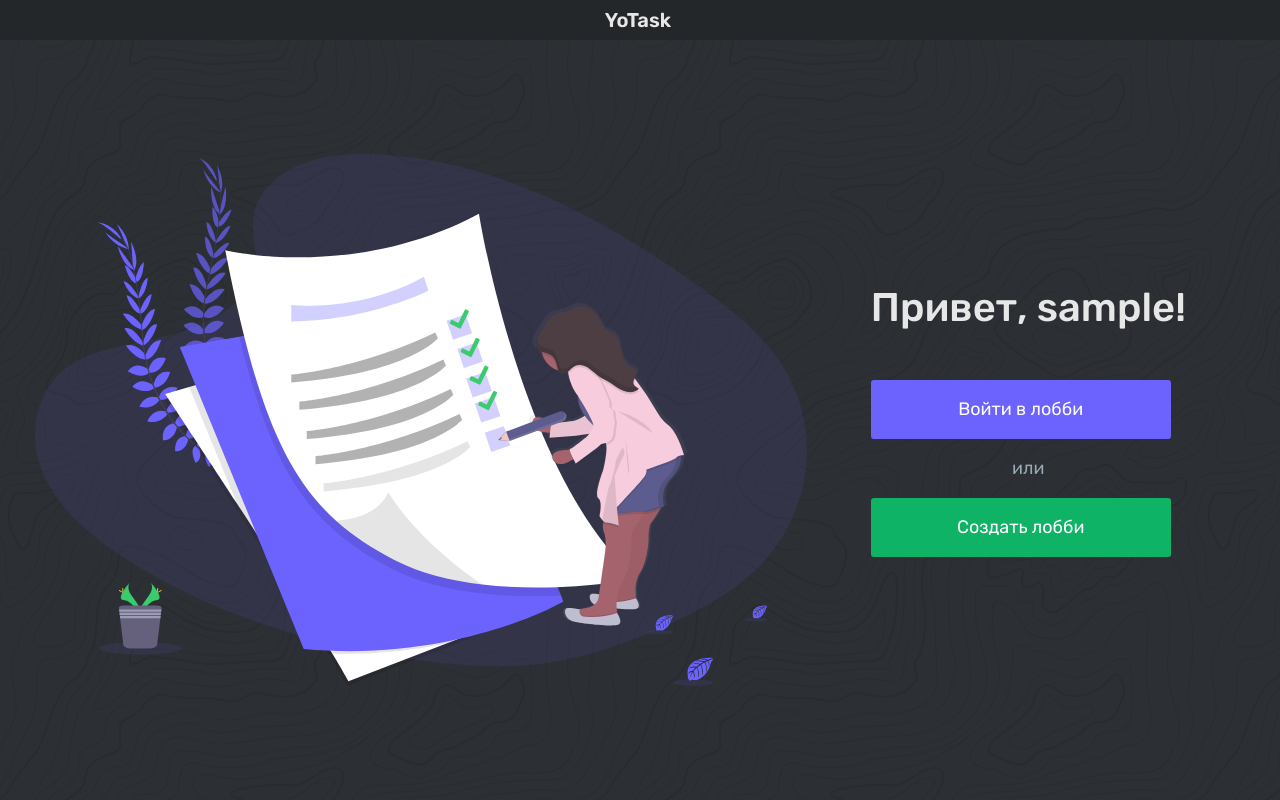
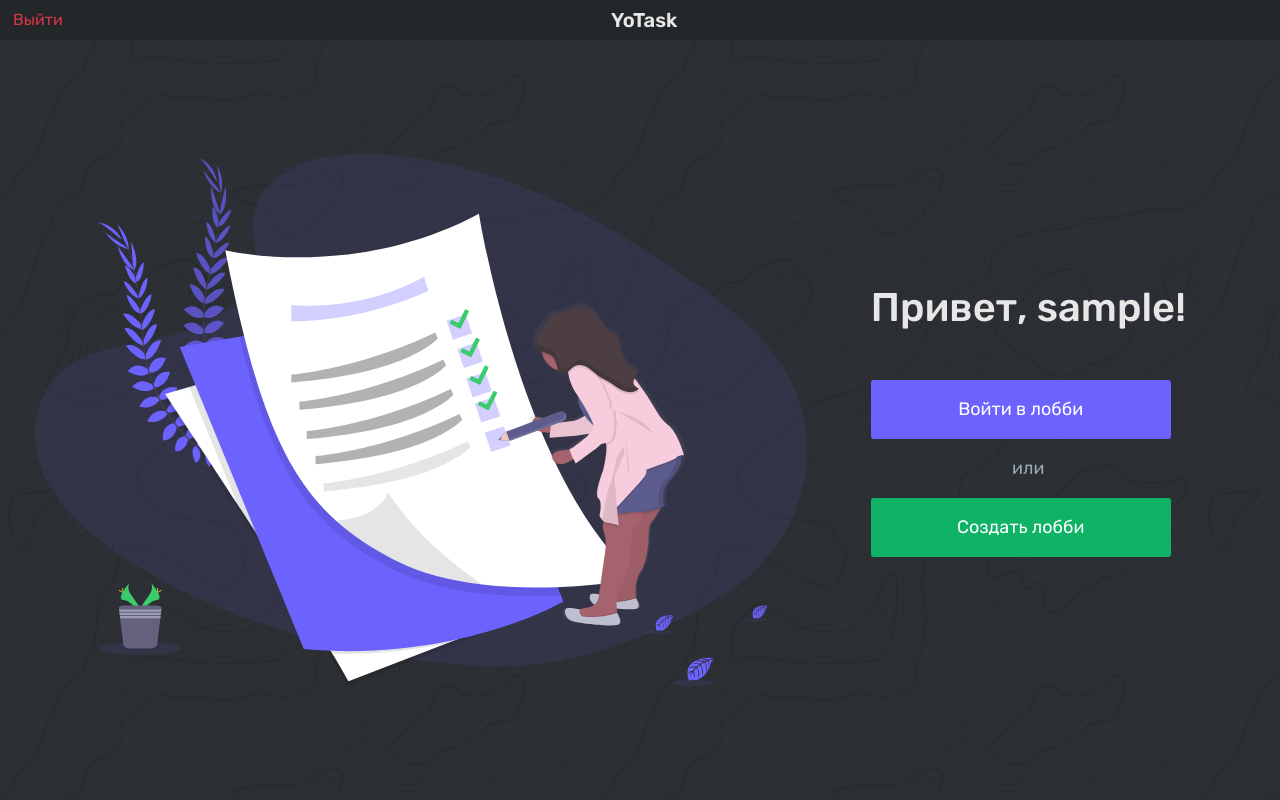
Before and after one commit to likeblood/YoHack, a Django app: page /lobby/ in a window 1280 px wide. Run offline with Django 3.2, Linux system fonts and the light colour scheme; the visitor is signed in with stand-in values (Sample User, id 1); some libraries are stand-ins or nearby versions.

Commit message:
Add exit button

```diff
--- a/YoTask/YoTask/templates/YoTask/include/header.html
+++ b/YoTask/YoTask/templates/YoTask/include/header.html
@@ -1,10 +1,17 @@
 <div>
     <nav class="navbar navbar-dark p-0" style="background-color: #23272A; height: 40px" >
-        <div class="mx-auto">
-
-        <span class="navbar-brand mr-1" style="color: #e7e7e7;">YoTask</span>
-
+        <div>
+            <ul class="nav nav-pills">
+                <button type="button" style="color: #dc3545;" class="btn btn-link" onclick=" relocate_exit()">Выйти</button>
+                <script>
+                function relocate_exit()
+                {
+                     location.href = "/accounts/logout/";
+                }
+                </script>
+        </div>
+        <div class="mx-auto" >
+            <span class="navbar-brand mr-1" style="color: #e7e7e7; margin-left: -45%">YoTask</span>
         </div>
     </nav>
-
 </div>
--- a/YoTask/auth_templates/account/logout.html
+++ b/YoTask/auth_templates/account/logout.html
@@ -6,9 +6,9 @@
 
 {% block content %}
 <div align="center">
-  <h1>{% trans "Выход" %}</h1>
+  <h1 style="color: #e7e7e7;">{% trans "Выход" %}</h1>
 
-  <p>{% trans 'Вы действительно хотите выйти?' %}</p>
+  <p style="color: #e7e7e7;">{% trans 'Вы действительно хотите выйти?' %}</p>
 
   <form method="post" action="{% url 'account_logout' %}">
     {% csrf_token %}
```
